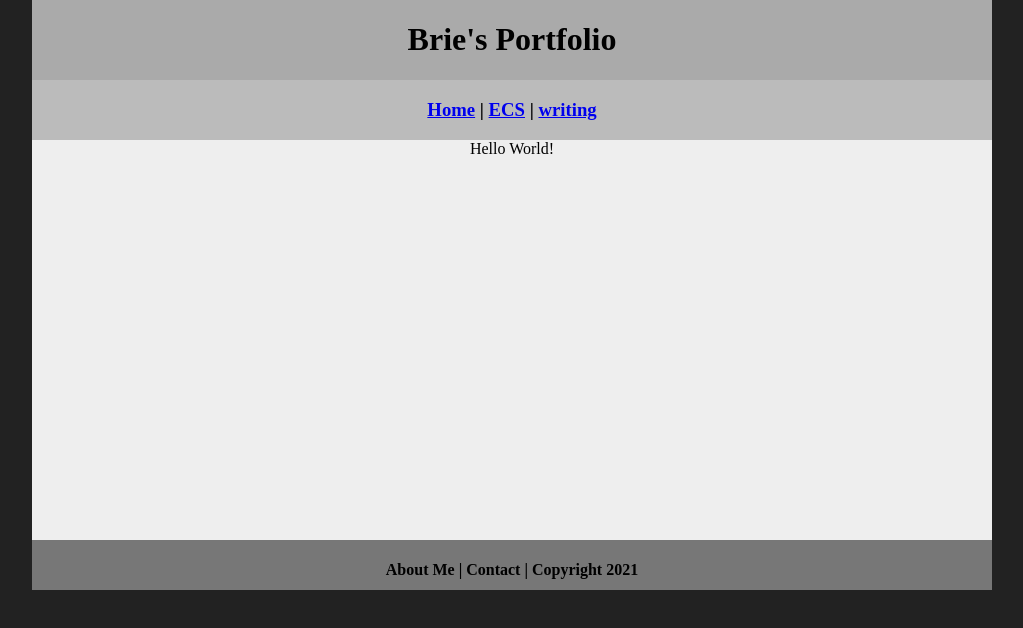
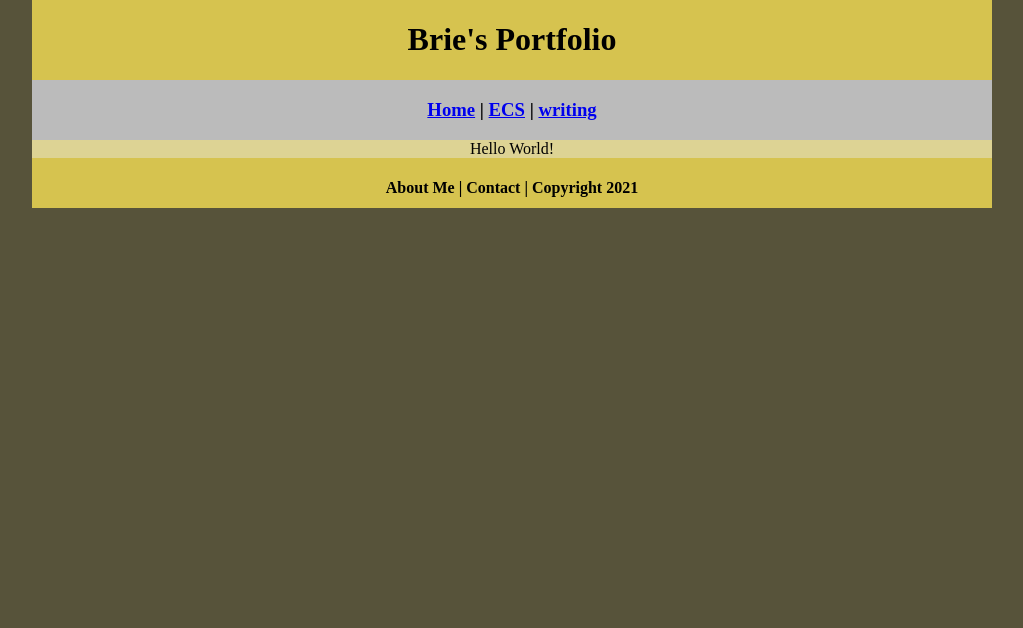
Before and after one commit to brieandthebees/portfolio, a plain HTML site: page index.html in a window 1280 px wide. Shown: the whole page, without its empty margins (128-1151 px from the left). Drawn offline with Linux system fonts and the light colour scheme.

Commit message:
Update myCSS.css

```diff
--- a/myCSS.css
+++ b/myCSS.css
@@ -4,14 +4,14 @@ body {
 	margin: 0 auto;
 }
 .homePage {
-	background: #222222;
+	background: #57533A;
 }
 .container {
 	width: 960px;
 	margin: 0 auto;
 }
 .header {
-	background: #AAAAAA;
+	background: #D6C34F;
 	text-align: center;
 	margin: 0px;
 	padding: 5;
@@ -30,15 +30,14 @@ body {
 	text-align: center;
 }
 .content {
-	background: #EEEEEE;
+	background: #DDD394;
 	margin: 0px;
 	float: left;
 	width: 100%;
-	height: 400px;
 	text-align: center;
 }
 .footer {
-	background: #777777;
+	background: #D6C34F;
 	margin: 0px;
 	float: left;
 	width: 100%;
```
